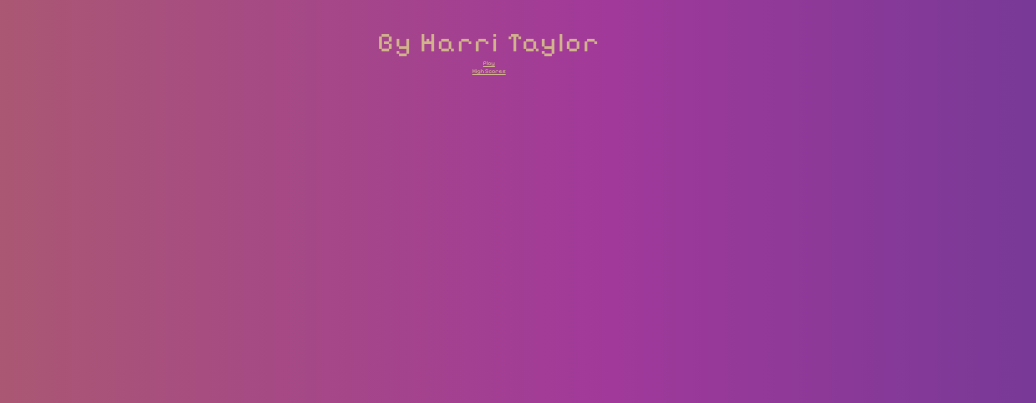
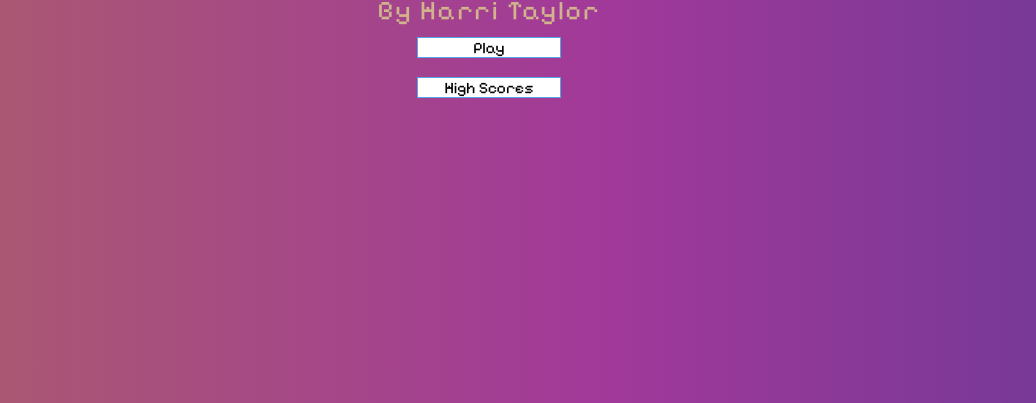
Before and after one commit to AuT0-Taylor/PknmQuiz-MS2, a plain HTML site: page index.html in a window 1280 px wide. Shown: the part 397-800 px from the top of the page, without its empty margins (151-1187 px from the left). Drawn offline with Linux system fonts and the light colour scheme.

Commit message:
added button box to starting page

```diff
--- a/assets/css/style.css
+++ b/assets/css/style.css
@@ -106,3 +106,15 @@ h3 {
 .hide {
     display: none;
 }
+
+.btn {
+    margin: 1rem;
+    width: 15rem;
+    font-size: medium;
+    border: 0.1rem solid #56a5eb;
+    margin-bottom: 1rem;
+    text-decoration: none;
+    color: #000000;
+    background-color: white;
+    text-align: center;
+}
```
